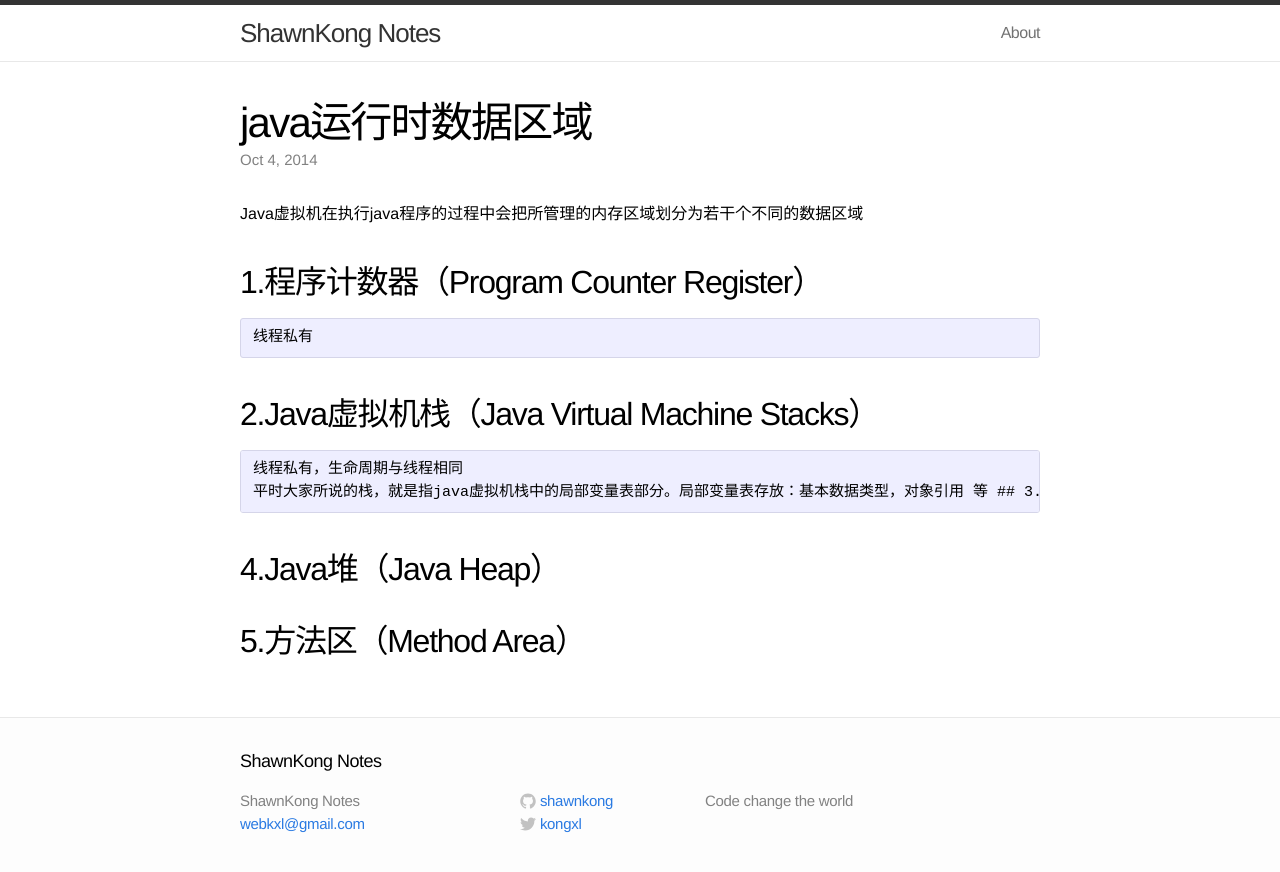
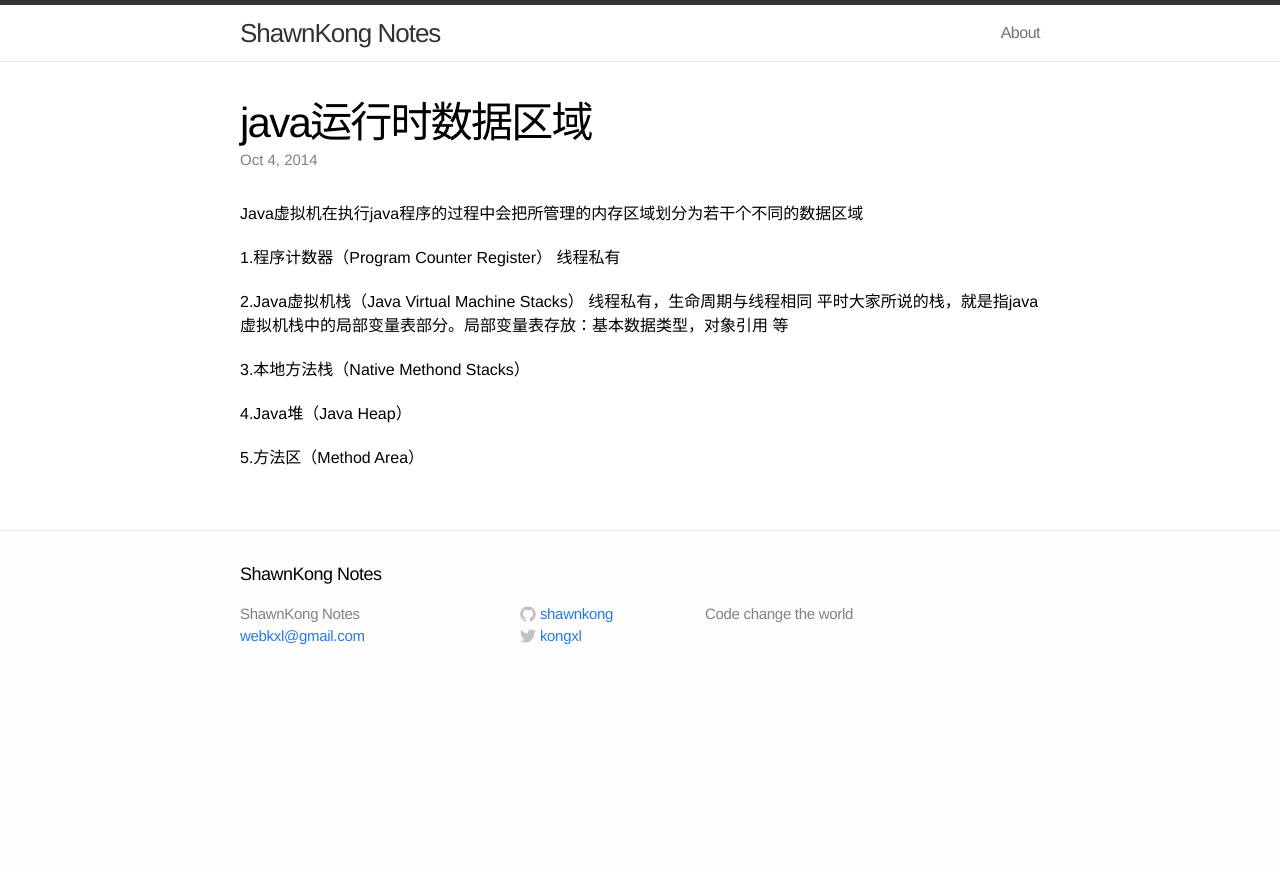
Before and after one commit to shawnkong/shawnkong.github.io, a Jekyll site: the page built from _posts/2014-10-04-java-runtime-data-area.md, in a window 1280 px wide. Shown: the top 872 px of the page. Built offline with Jekyll 4.4.1, drawn with Linux system fonts in a browser that asks for light colours.

```diff
--- a/_posts/2014-10-04-java-runtime-data-area.md
+++ b/_posts/2014-10-04-java-runtime-data-area.md
@@ -5,14 +5,15 @@ title: java运行时数据区域
 
 Java虚拟机在执行java程序的过程中会把所管理的内存区域划分为若干个不同的数据区域
 
-##1.程序计数器（Program Counter Register）
-	线程私有
+1.程序计数器（Program Counter Register）
+      线程私有
 
-##2.Java虚拟机栈（Java Virtual Machine Stacks）
-    线程私有，生命周期与线程相同
-    平时大家所说的栈，就是指java虚拟机栈中的局部变量表部分。局部变量表存放：基本数据类型，对象引用 等
-##3.本地方法栈（Native Methond Stacks）
+2.Java虚拟机栈（Java Virtual Machine Stacks）
+      线程私有，生命周期与线程相同
+      平时大家所说的栈，就是指java虚拟机栈中的局部变量表部分。局部变量表存放：基本数据类型，对象引用 等
 
-##4.Java堆（Java Heap）
+3.本地方法栈（Native Methond Stacks）
 
-##5.方法区（Method Area）
+4.Java堆（Java Heap）
+
+5.方法区（Method Area）
```
